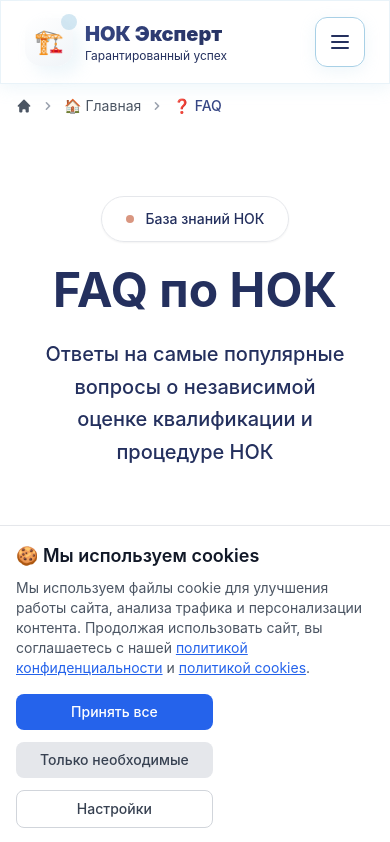
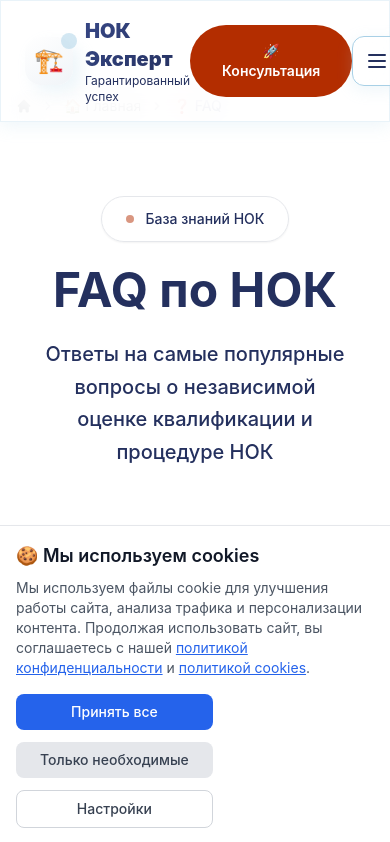
Before and after one commit to AleksandrPV/nokexpert-fe, an Angular app: page /faq in a window 390 px wide. Shown: the top 842 px of the page. Built offline with nearby package versions, Linux system fonts and the light colour scheme.

Commit message:
refactor: simplify header component by consolidating CTA buttons and updating mobile menu links for improved user experience

```diff
--- a/src/app/shared/components/header/header.component.html
+++ b/src/app/shared/components/header/header.component.html
@@ -189,18 +189,12 @@
         </a>
       </div>
 
-      <!-- CTA Buttons -->
-      <div class="hidden md:flex items-center gap-4">
-        <a [href]="'tel:' + phoneHref"
-           class="glass-dark px-4 py-2 rounded-full text-brand-dark font-medium hover-lift transition-all duration-300 text-sm border-brand-sky">
-          📞 Звонок
-        </a>
-        <button
-          (click)="openConsultationPopup()"
-          class="btn-coral px-6 py-2 text-sm hover-glow">
-          🚀 Консультация
-        </button>
-      </div>
+      <!-- Desktop Consultation Button -->
+      <button
+        (click)="openConsultationPopup()"
+        class="btn-coral px-6 py-2 text-sm hover-glow">
+        🚀 Консультация
+      </button>
 
       <!-- Mobile Menu Button -->
       <button
@@ -294,7 +288,7 @@
             </a>
             <a
               *ngFor="let category of menuCategories.slice(0, 3)"
-              [routerLink]="'/info/' + category.slug"
+              [routerLink]="'/info/' + category.pages[0]?.slug"
               (click)="closeMobileMenu()"
               class="block p-2 rounded-lg hover:bg-brand-sky/10 transition-colors text-sm text-brand-dark">
               {{ category.icon }} {{ category.name }}
```
